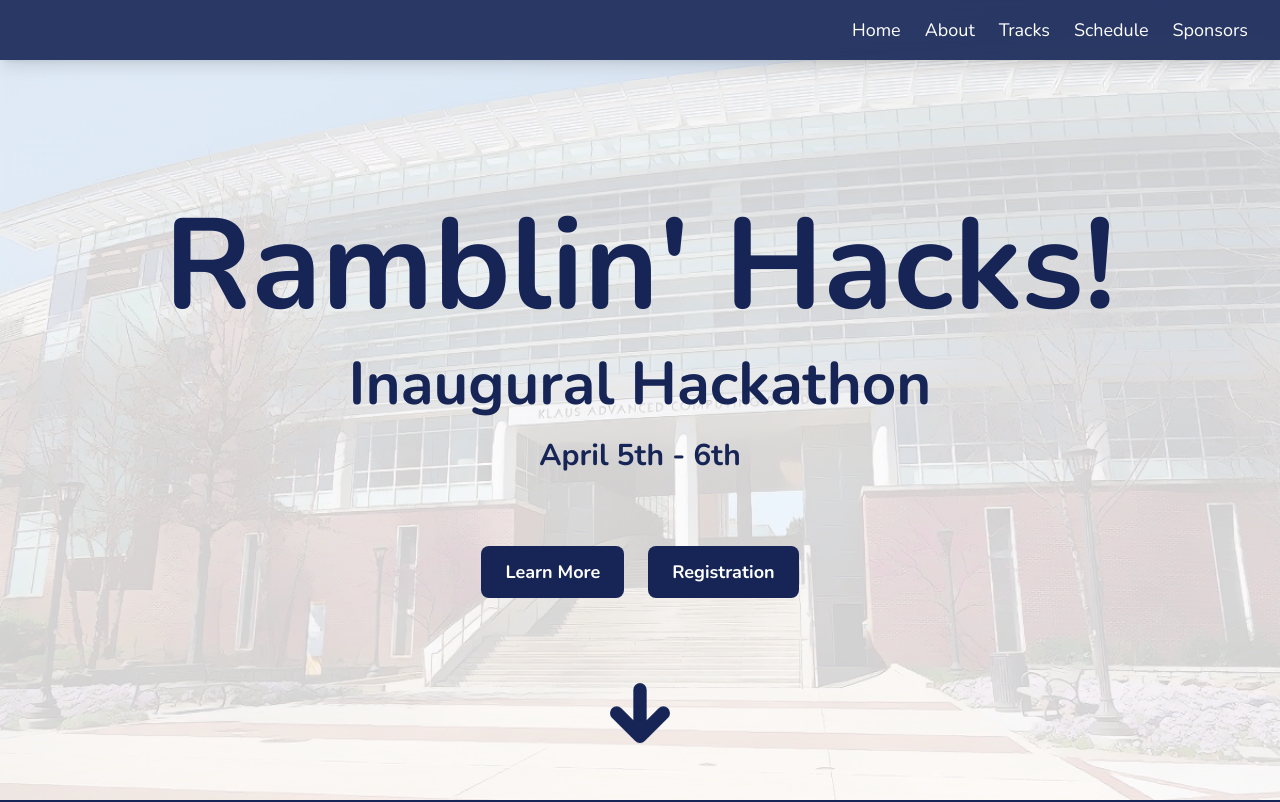
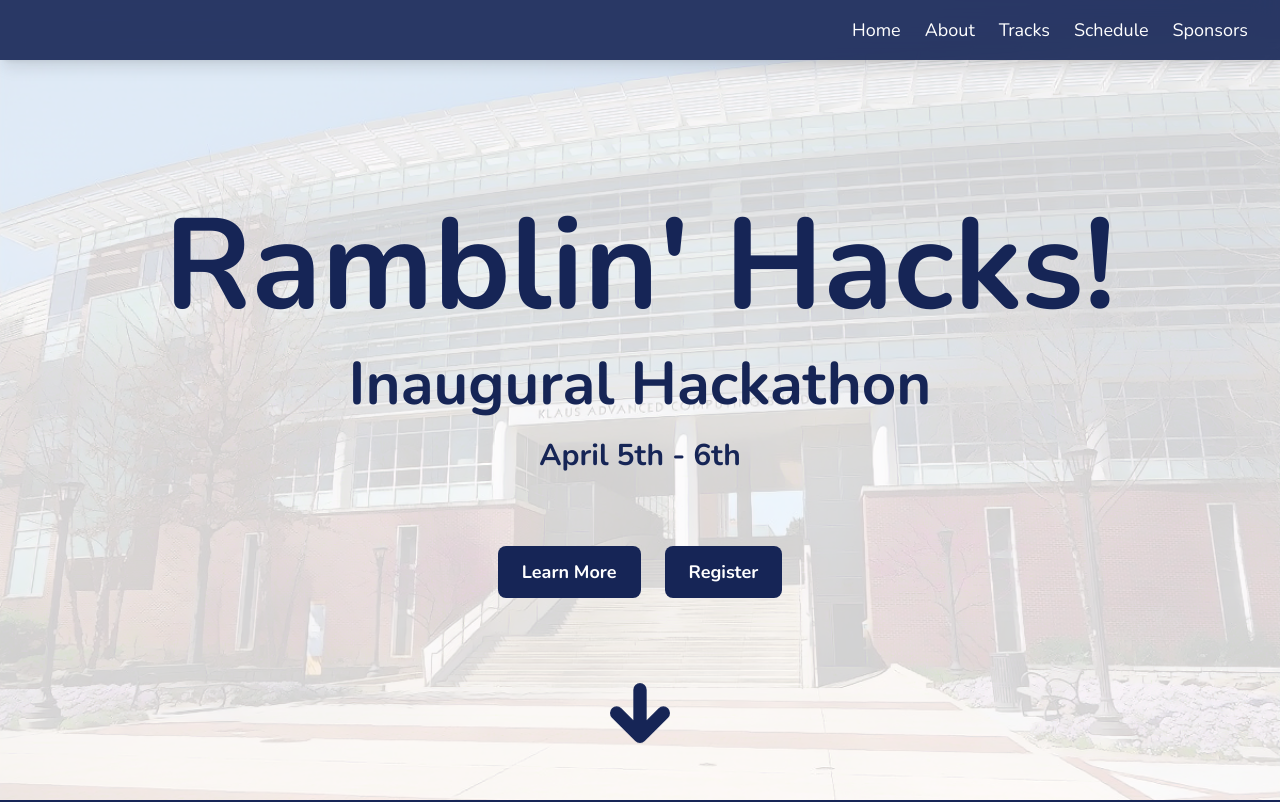
Before and after one commit to gt-webdev/coc-hackathon, a React (Vite) app: page / in a window 1280 px wide. Shown: the top 802 px of the page. Built offline with nearby package versions, Linux system fonts and the light colour scheme.

Commit message:
minor fix

```diff
--- a/src/components/Landing.jsx
+++ b/src/components/Landing.jsx
@@ -30,7 +30,7 @@ const Landing = () => {
             href="https://docs.google.com/forms/d/e/1FAIpQLSdmn-T8aAt8niUGLmrv7As7lZohtcov3WQFY7R-DGW5oxmRNQ/viewform"
             className="bg-blue-950 text-white px-6 py-3 rounded-lg text-lg font-semibold hover:bg-blue-500"
           >
-            Registration
+            Register
           </a>
         </div>
       </div>
```
